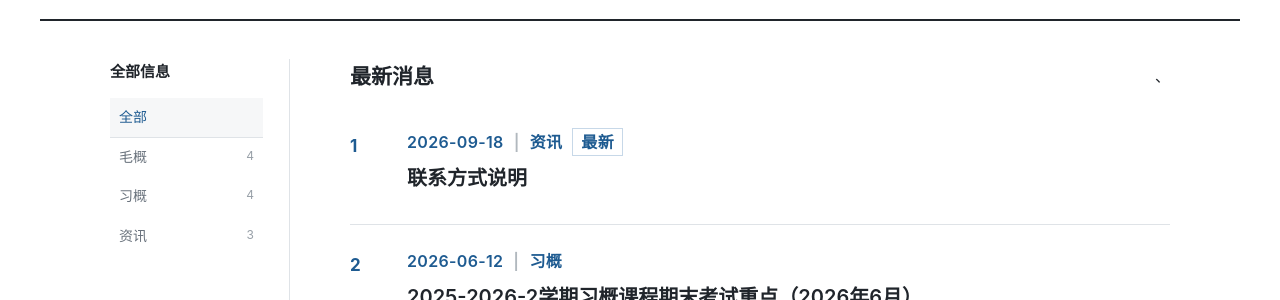
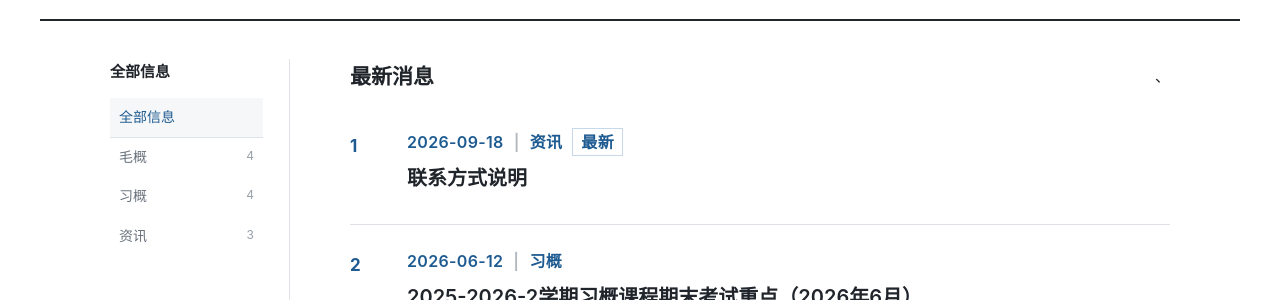
Before and after one commit to xxzl88/csu, a Jekyll site: the page built from index.html, in a window 1280 px wide. Shown: the part 238-538 px from the top of the page. Built offline with Jekyll 4.4.1, drawn with Linux system fonts in a browser that asks for light colours; the list of posts is cut into pages by our own code.

Commit message:
Update home.html

```diff
--- a/_layouts/home.html
+++ b/_layouts/home.html
@@ -12,7 +12,7 @@ layout: default
   <aside class="board-sidebar">
     <section class="side-section">
       <h2>全部信息</h2>
-      <a class="side-all active" href="{{ '/' | relative_url }}">全部</a>
+      <a class="side-all active" href="{{ '/' | relative_url }}">全部信息</a>
       {% for category in site.categories %}<a href="{{ '/topics/' | relative_url }}?category={{ category[0] | url_encode }}">{{ category[0] }} <span>{{ category[1].size }}</span></a>{% endfor %}
     </section>
   </aside>
```
